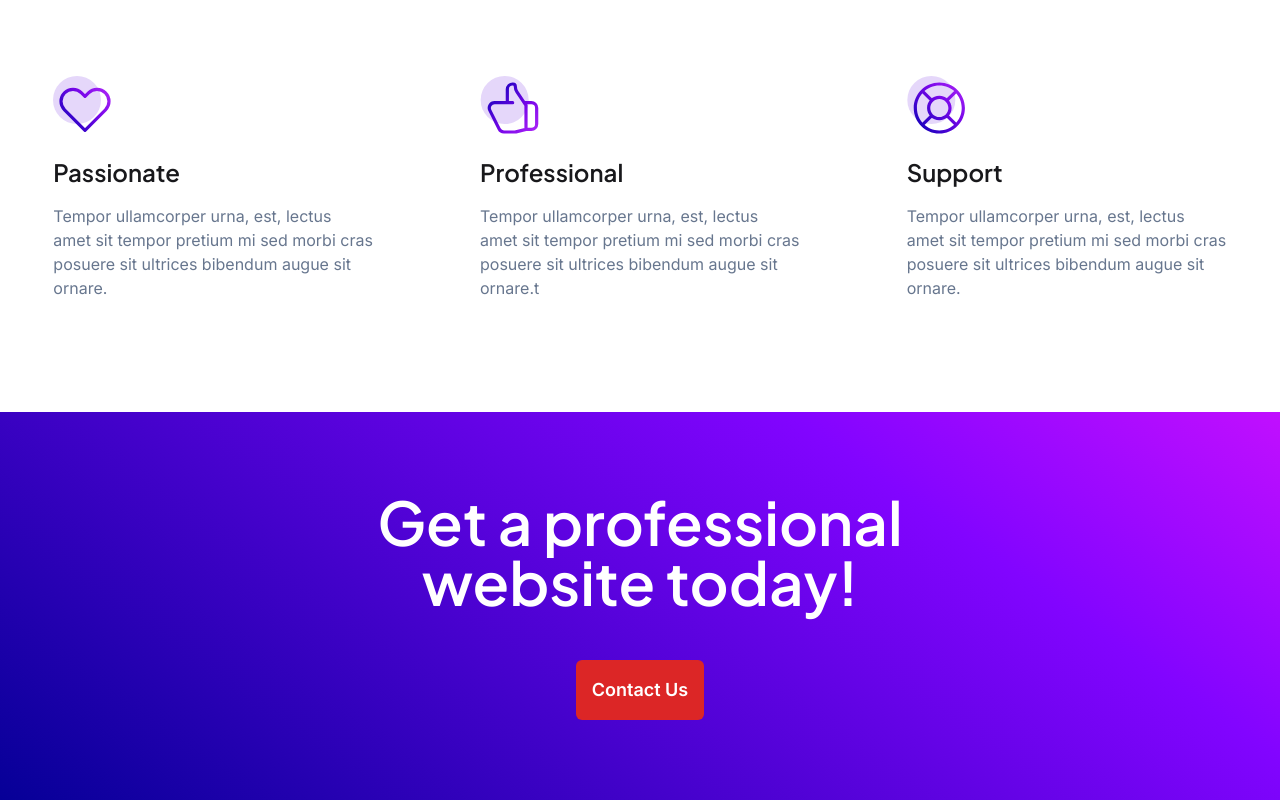
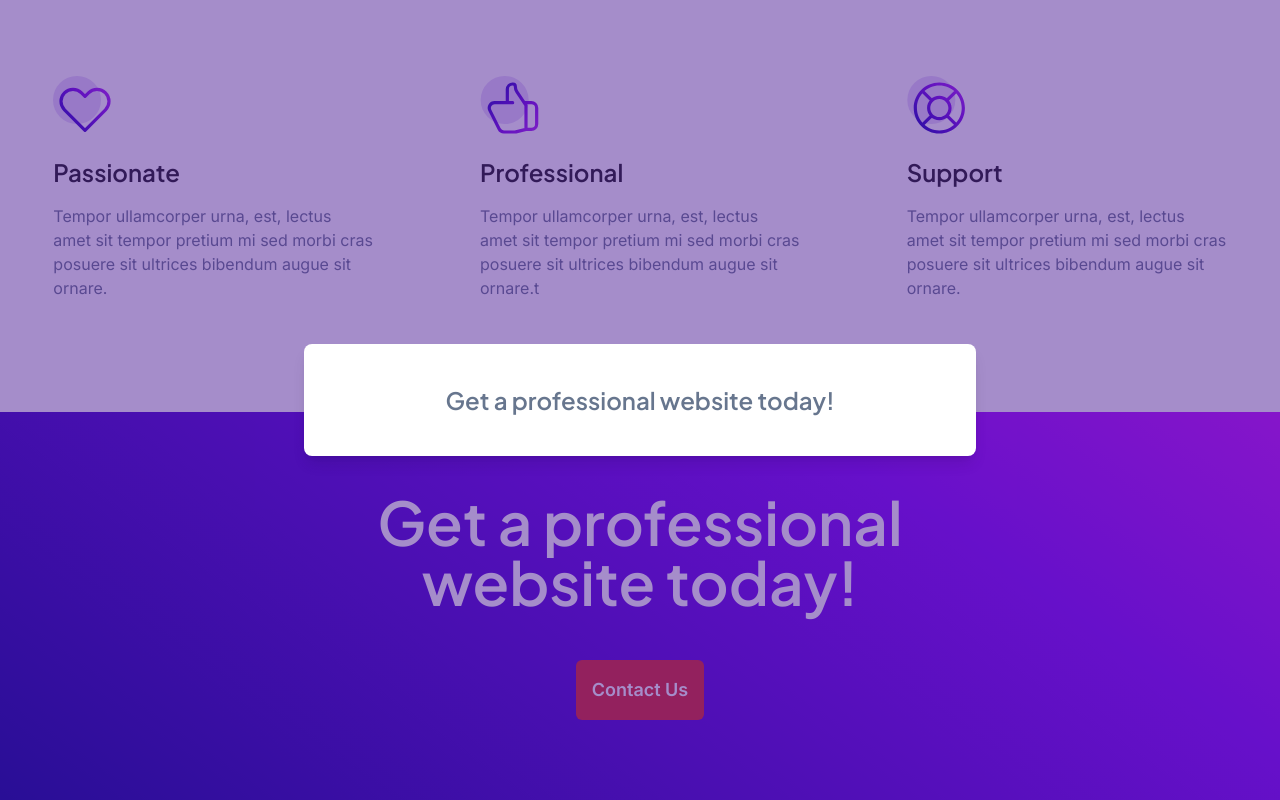
Before and after one commit to FellipeLorram/reyes-ricon, a Next.js app: page /get-to-know-me in a window 1280 px wide. Both pictures are taken after a click on the button "Contact Us". Shown: the part 2469-3269 px from the top of the page. Built offline with nearby package versions, Linux system fonts and the light colour scheme.

Commit message:
Feat: Adding Contact Modal

```diff
--- a/src/components/layout/get-to-know-me/contact/contact.tsx
+++ b/src/components/layout/get-to-know-me/contact/contact.tsx
@@ -1,8 +1,11 @@
-import React from 'react'
+import React, { useState } from 'react'
 import { Wrapper } from '../../wrapper'
 import Button from '@/components/button/button'
+import { ContactModal } from './contactModal'
 
 export function Contact() {
+    const [onScreen, setOnScreen] = useState(false);
+
     return (
         <Wrapper
             className='py-20 px-10'
@@ -10,12 +13,19 @@ export function Contact() {
                 background: 'linear-gradient(35deg,rgb(6,0,151) 0%,rgb(130,4,255) 73%,rgb(193,15,255) 100%)'
             }}
         >
+            <ContactModal
+                onScreen={onScreen}
+                setOnScreen={setOnScreen}
+            />
             <div className='w-full text-center'>
                 <h1 className='text-4xl font-semibold font-jakarta md:text-6xl'>
-                    Get a professional <br/> website today!
+                    Get a professional <br /> website today!
                 </h1>
 
-                <Button className='mt-12'>
+                <Button
+                    onClick={() => setOnScreen(true)}
+                    className='mt-12'
+                >
                     Contact Us
                 </Button>
             </div>
--- a/src/components/layout/get-to-know-me/contact/contactModal.tsx
+++ b/src/components/layout/get-to-know-me/contact/contactModal.tsx
@@ -0,0 +1,54 @@
+import React from 'react';
+import { motion, AnimatePresence } from 'framer-motion';
+
+const backDrop = {
+    hidden: { opacity: 0 },
+    visible: { opacity: 1 },
+    exit: { opacity: 0 },
+};
+
+const modalVariants = {
+    hidden: { scale: 0 },
+    visible: {
+        x: 0,
+        scale: 1,
+        transition: {
+            duration: 0.2,
+            delay: 0.2,
+        },
+    },
+    exit: { scale: 0 },
+};
+
+interface Props {
+    onScreen: boolean;
+    setOnScreen: (value: boolean) => void;
+}
+
+export function ContactModal({ onScreen, setOnScreen }: Props) {
+    return (
+        <AnimatePresence>
+            {onScreen && (
+                <motion.div
+                    onClick={() => setOnScreen(false)}
+                    variants={backDrop}
+                    className='bg-violet-900/50 w-full flex items-center justify-center fixed h-screen top-0 left-0 z-50'
+                    initial='hidden'
+                    animate='visible'
+                    exit='exit'
+
+                >
+                    <motion.div
+                        variants={modalVariants}
+                        className='w-full max-w-2xl bg-white-100 rounded-lg shadow-lg p-10 '
+                    >
+                        <h1 className='text-2xl font-semibold font-jakarta text-gray48 text-center'>
+                            Get a professional website today!
+                        </h1>
+
+                    </motion.div>
+                </motion.div>
+            )}
+        </AnimatePresence>
+    )
+}
```
